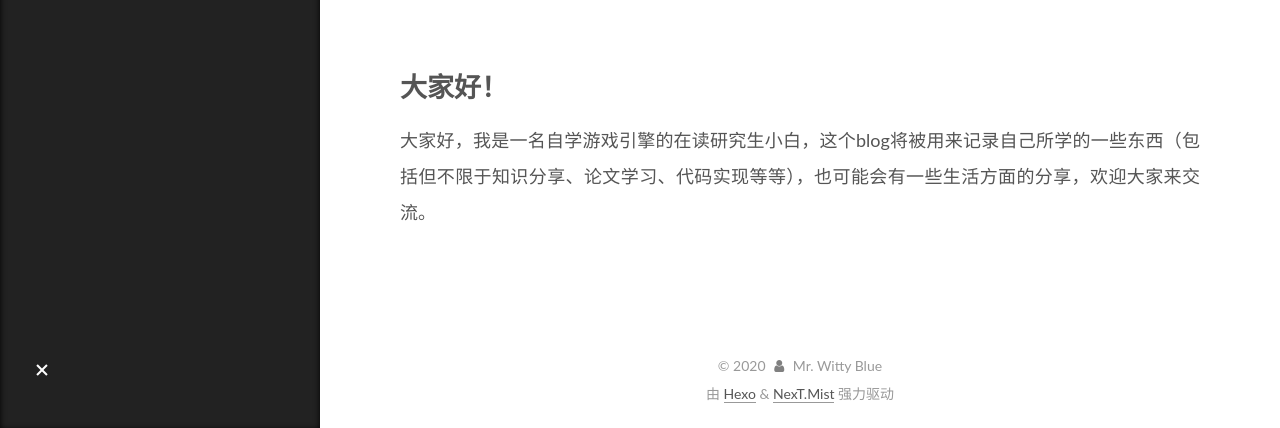
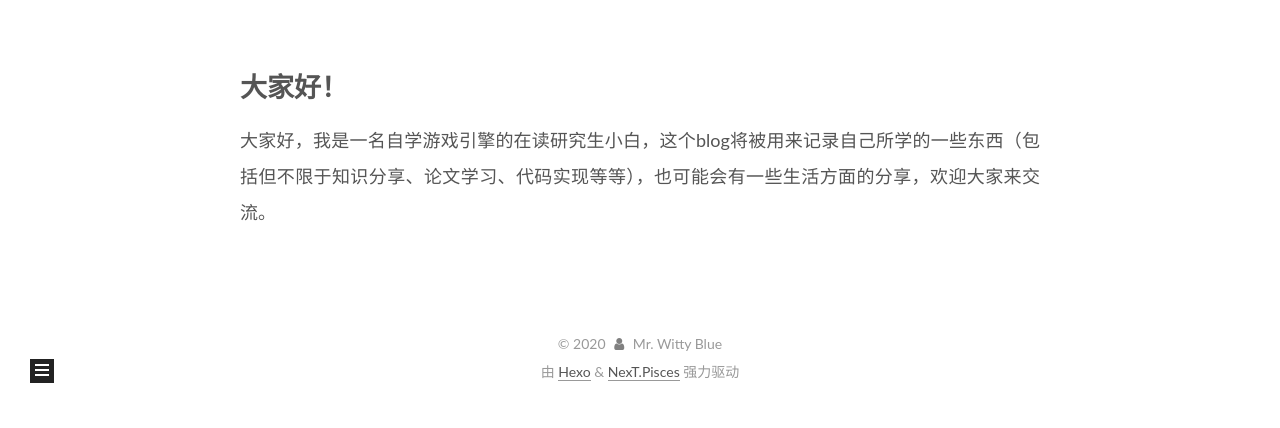
Before and after one commit to m972960379/wittyblue.github.io, a plain HTML site: page 2020/06/27/大家好！/index.html in a window 1280 px wide. Shown: the part 372-800 px from the top of the page. Drawn offline with Linux system fonts and the light colour scheme.

Commit message:
Site updated: 2020-06-27 12:41:12

```diff
--- a/2020/06/27/大家好！/index.html
+++ b/2020/06/27/大家好！/index.html
@@ -17,7 +17,7 @@
 
 <script id="hexo-configurations">
     var NexT = window.NexT || {};
-    var CONFIG = {"hostname":"wittyblue.github.io","root":"/","scheme":"Mist","version":"7.8.0","exturl":false,"sidebar":{"position":"left","display":"post","padding":18,"offset":12,"onmobile":false},"copycode":{"enable":false,"show_result":false,"style":null},"back2top":{"enable":true,"sidebar":false,"scrollpercent":false},"bookmark":{"enable":false,"color":"#222","save":"auto"},"fancybox":false,"mediumzoom":false,"lazyload":false,"pangu":false,"comments":{"style":"tabs","active":null,"storage":true,"lazyload":false,"nav":null},"algolia":{"hits":{"per_page":10},"labels":{"input_placeholder":"Search for Posts","hits_empty":"We didn't find any results for the search: ${query}","hits_stats":"${hits} results found in ${time} ms"}},"localsearch":{"enable":false,"trigger":"auto","top_n_per_article":1,"unescape":false,"preload":false},"motion":{"enable":true,"async":false,"transition":{"post_block":"fadeIn","post_header":"slideDownIn","post_body":"slideDownIn","coll_header":"slideLeftIn","sidebar":"slideUpIn"}}};
+    var CONFIG = {"hostname":"wittyblue.github.io","root":"/","scheme":"Pisces","version":"7.8.0","exturl":false,"sidebar":{"position":"left","display":"post","padding":18,"offset":12,"onmobile":false},"copycode":{"enable":false,"show_result":false,"style":null},"back2top":{"enable":true,"sidebar":false,"scrollpercent":false},"bookmark":{"enable":false,"color":"#222","save":"auto"},"fancybox":false,"mediumzoom":false,"lazyload":false,"pangu":false,"comments":{"style":"tabs","active":null,"storage":true,"lazyload":false,"nav":null},"algolia":{"hits":{"per_page":10},"labels":{"input_placeholder":"Search for Posts","hits_empty":"We didn't find any results for the search: ${query}","hits_stats":"${hits} results found in ${time} ms"}},"localsearch":{"enable":false,"trigger":"auto","top_n_per_article":1,"unescape":false,"preload":false},"motion":{"enable":true,"async":false,"transition":{"post_block":"fadeIn","post_header":"slideDownIn","post_body":"slideDownIn","coll_header":"slideLeftIn","sidebar":"slideUpIn"}}};
   </script>
 
   <meta name="description" content="大家好！大家好，我是一名自学游戏引擎的在读研究生小白，这个blog将被用来记录自己所学的一些东西（包括但不限于知识分享、论文学习、代码实现等等），也可能会有一些生活方面的分享，欢迎大家来交流。">
@@ -312,7 +312,7 @@
   </span>
   <span class="author" itemprop="copyrightHolder">Mr. Witty Blue</span>
 </div>
-  <div class="powered-by">由 <a href="https://hexo.io/" class="theme-link" rel="noopener" target="_blank">Hexo</a> & <a href="https://mist.theme-next.org/" class="theme-link" rel="noopener" target="_blank">NexT.Mist</a> 强力驱动
+  <div class="powered-by">由 <a href="https://hexo.io/" class="theme-link" rel="noopener" target="_blank">Hexo</a> & <a href="https://pisces.theme-next.org/" class="theme-link" rel="noopener" target="_blank">NexT.Pisces</a> 强力驱动
   </div>
 
 
@@ -338,7 +338,7 @@
 <script src="/js/motion.js"></script>
 
 
-<script src="/js/schemes/muse.js"></script>
+<script src="/js/schemes/pisces.js"></script>
 
 
 <script src="/js/next-boot.js"></script>
```
Also changed, not shown: archives/2020/06/index.html (+3 -3 lines), archives/2020/index.html (+3 -3 lines), archives/index.html (+3 -3 lines), index.html (+3 -3 lines).
